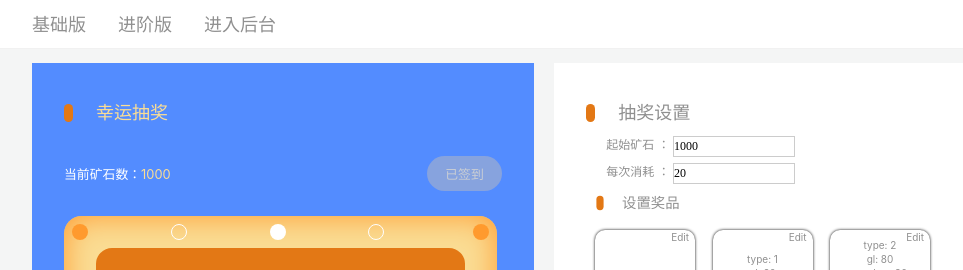
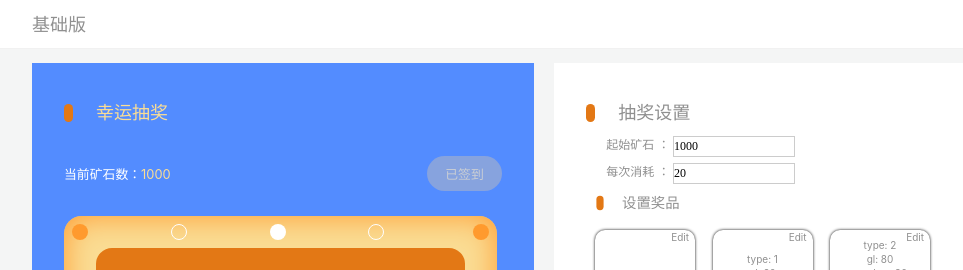
Before and after one commit to qianyongdong/lottery-easy, a plain HTML site: page index.html in a window 1280 px wide. Shown: the top 270 px of the page, without its empty margins (96-1059 px from the left). Drawn offline with Linux system fonts and the light colour scheme.

Commit message:
fix:修改了index页面主菜单

```diff
--- a/index.html
+++ b/index.html
@@ -14,8 +14,8 @@
         <nav class="container">
             <ul class="nav-list">
                 <li>基础版</li>
-                <li>进阶版</li>
-                <li>进入后台</li>
+                <!-- <li>进阶版</li>
+                <li>进入后台</li> -->
             </ul>
         </nav>
     </header>
```
